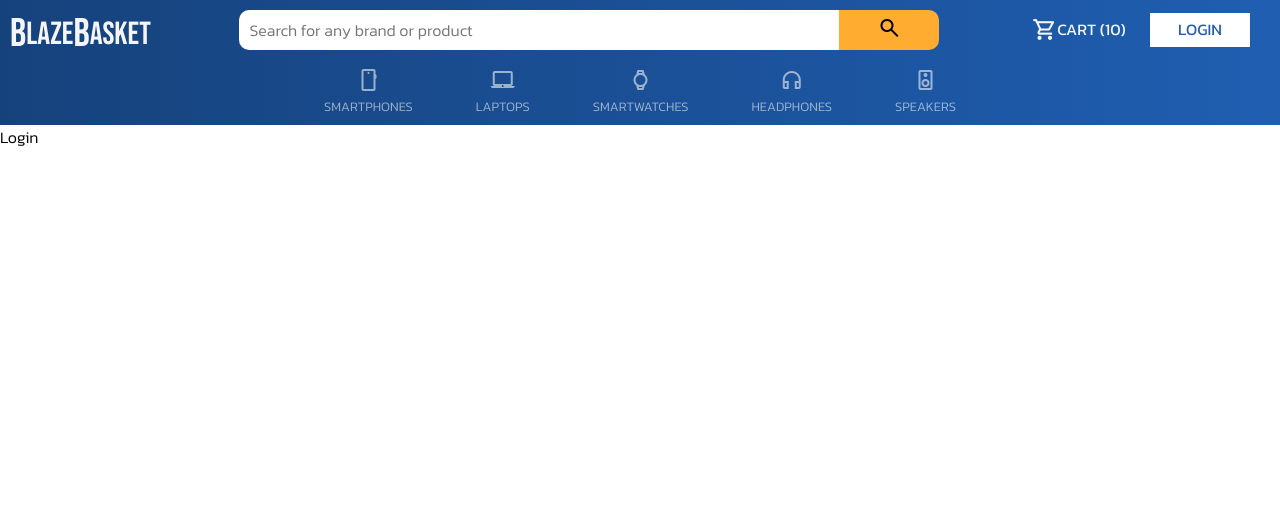
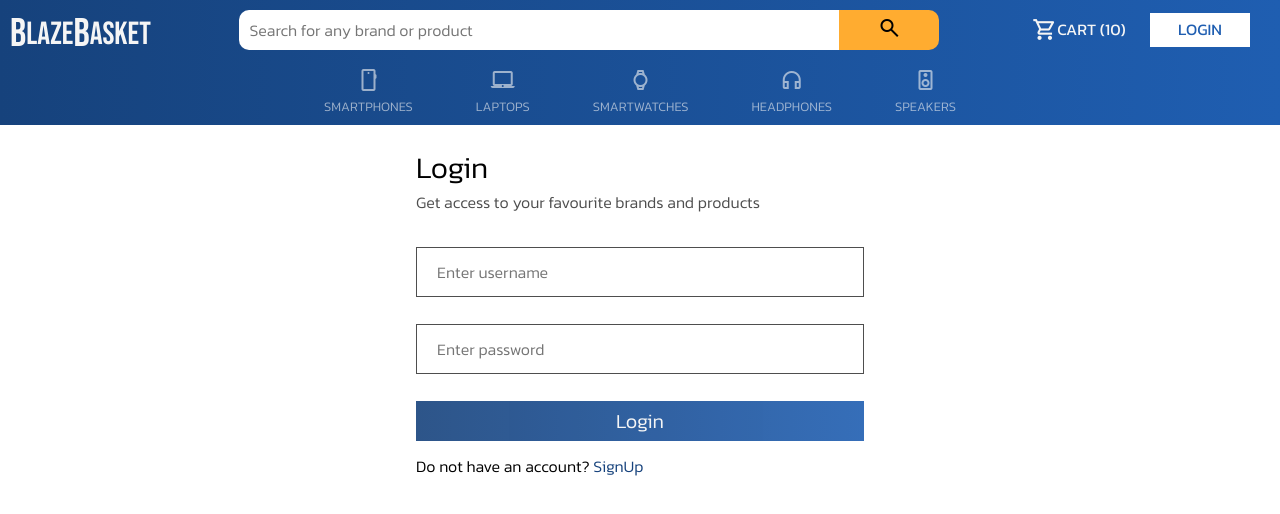
Before and after one commit to prashant-sehgal/blazebasket, a React (Create React App) app: page /login in a window 1280 px wide. Shown: the top 514 px of the page. Built offline with nearby package versions, Linux system fonts and the light colour scheme.

Commit message:
added login page

```diff
--- a/src/App.jsx
+++ b/src/App.jsx
@@ -33,12 +33,11 @@ function App() {
             </div>
           </div>
         </div>
-        <div className="pages">
-          <Routes>
-            <Route path="/" element={<Home />} />
-            <Route path="/login" element={<Login />} />
-          </Routes>
-        </div>
+
+        <Routes>
+          <Route path="/" element={<Home />} />
+          <Route path="/login" element={<Login />} />
+        </Routes>
       </Router>
     </div>
   )
--- a/src/components/Navs.jsx
+++ b/src/components/Navs.jsx
@@ -9,7 +9,7 @@ export default function Navs() {
         <span className="material-symbols-outlined">shopping_cart</span>
         cart (10)
       </NavsElement>
-      <NavsElement to="/login" className="login">
+      <NavsElement to="/login" className="login-btn">
         Login
       </NavsElement>
     </div>
--- a/src/index.css
+++ b/src/index.css
@@ -15,6 +15,7 @@
   --primary: #16427c;
   --secondary: #1f5eb1;
   --blue-gradient: linear-gradient(to right, var(--primary), var(--secondary));
+  --text-subtitle: #4e4e4e;
 }
 
 .material-symbols-outlined {
@@ -102,7 +103,7 @@
   width: 102px;
 }
 
-.navs .login {
+.navs .login-btn {
   background-color: white;
   color: var(--secondary);
   width: 100px;
@@ -199,6 +200,67 @@
   height: 100%;
 }
 
+/* login page styles */
+
+.App .login {
+  width: 35%;
+  margin: auto;
+  margin-top: 20px;
+  max-width: 500px;
+  min-width: 350px;
+}
+
+.App .login .header h2 {
+  font-size: 30px;
+}
+
+.App .login .header p {
+  color: var(--text-subtitle);
+}
+
+.login .login-form {
+  height: 220px;
+  margin-top: 20px;
+  display: flex;
+  flex-direction: column;
+  justify-content: space-around;
+}
+
+.login-form .form-element input {
+  width: 100%;
+  height: 50px;
+  border: 1px solid var(--text-subtitle);
+  font-size: 16px;
+  padding: 20px;
+}
+
+.login-form button {
+  background: var(--blue-gradient);
+  border: none;
+  height: 40px;
+  color: whitesmoke;
+  font-size: 20px;
+  cursor: pointer;
+  opacity: 0.9;
+  transition: opacity 0.1s ease-in-out;
+}
+
+.login-form button:hover {
+  opacity: 1;
+}
+
+.login-form .form-element input:focus {
+  outline: none;
+}
+
+.login .signup-link a {
+  color: #16427c;
+}
+
+.login .signup-link a:hover {
+  text-decoration: underline;
+}
+
 /* media query */
 @media (max-width: 1000px) {
   .categories-container .categories {
--- a/src/pages/Login.jsx
+++ b/src/pages/Login.jsx
@@ -1,5 +1,27 @@
 import React from 'react'
+import { NavLink } from 'react-router-dom'
 
 export default function Login() {
-  return <div>Login</div>
+  return (
+    <div className="login">
+      <div className="header">
+        <h2>Login</h2>
+        <p className="text">Get access to your favourite brands and products</p>
+      </div>
+      <form className="login-form">
+        <div className="form-element">
+          <input type="text" placeholder="Enter username" required />
+        </div>
+        <div className="form-element">
+          <input type="password" placeholder="Enter password" required />
+        </div>
+        <button type="submit" className="btn-primary login-btn">
+          Login
+        </button>
+      </form>
+      <p className="signup-link">
+        Do not have an account? <NavLink to="/signup">SignUp</NavLink>
+      </p>
+    </div>
+  )
 }
```
